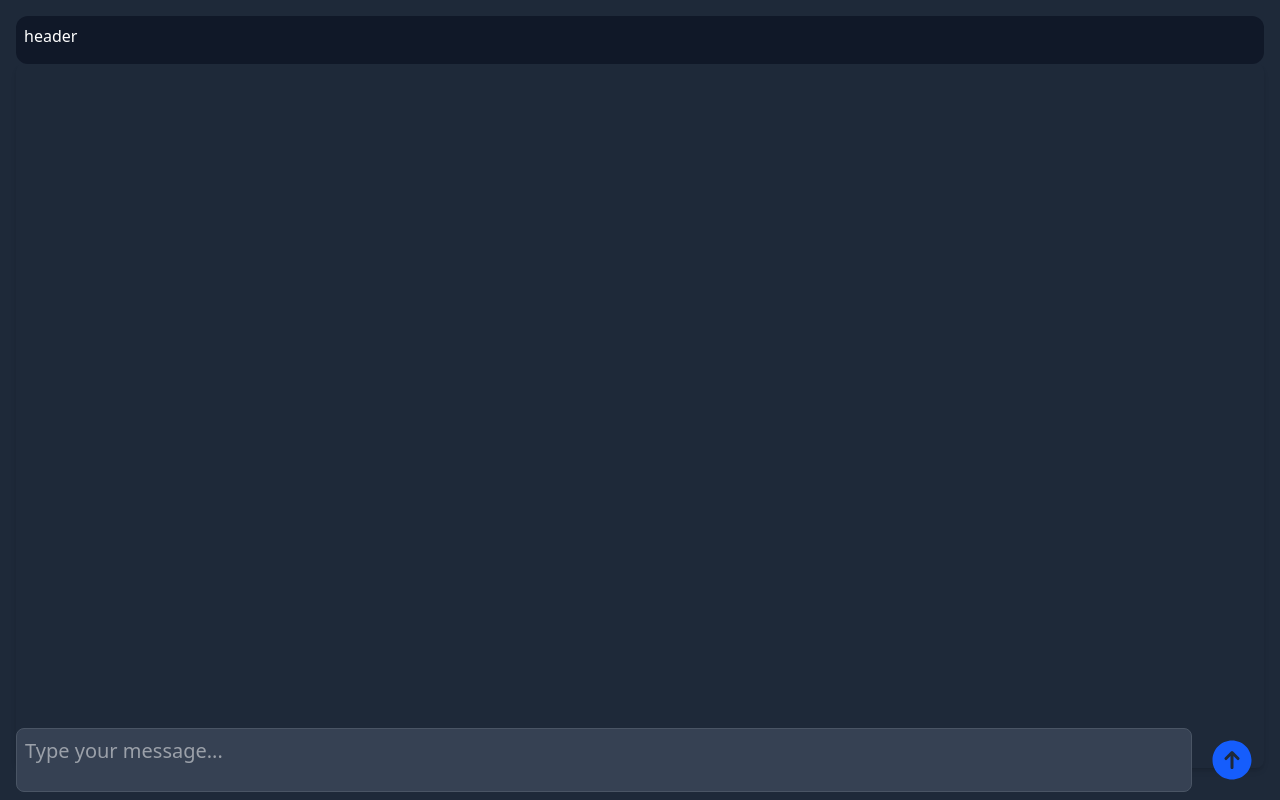
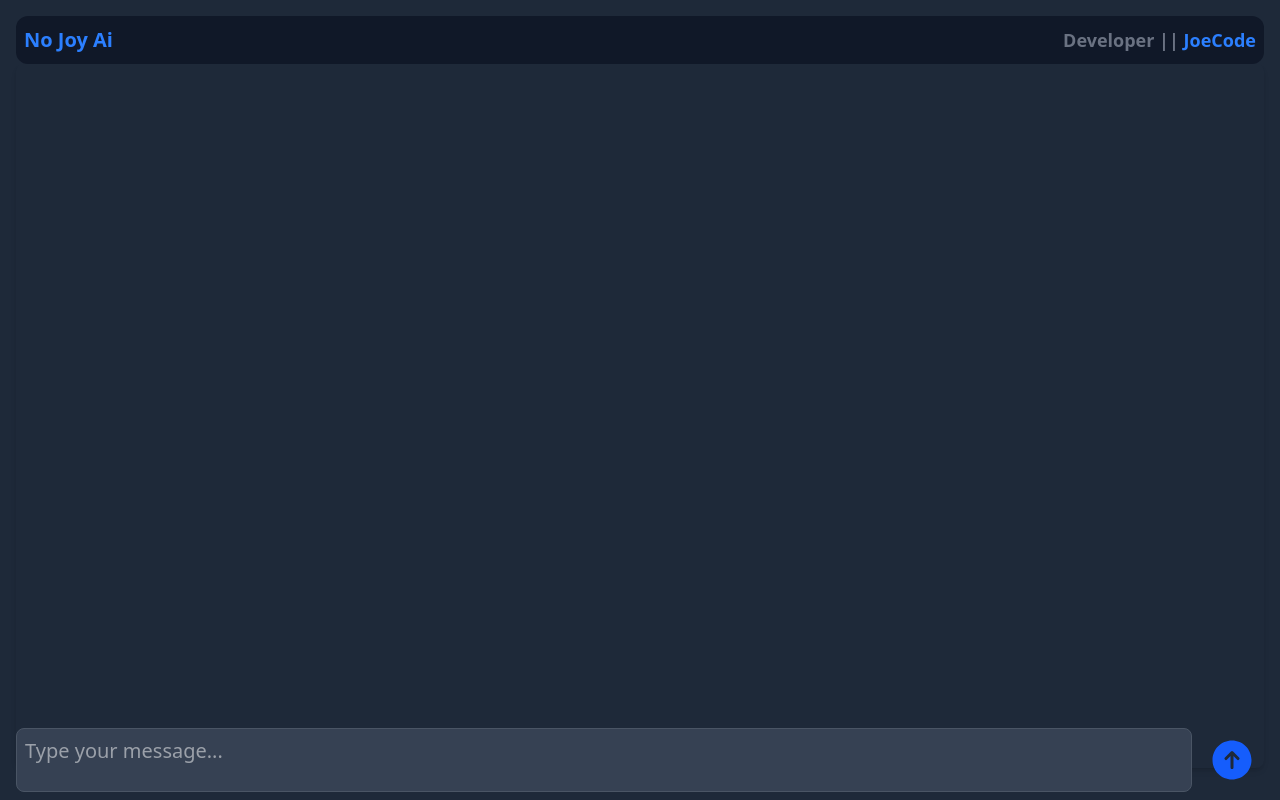
Before and after one commit to JCTECH111/No-Joy-Ai, a React (Vite) app: page / in a window 1280 px wide. Built offline with nearby package versions, Linux system fonts and the light colour scheme.

Commit message:
first commit

```diff
--- a/src/Pages/ChatBot.jsx
+++ b/src/Pages/ChatBot.jsx
@@ -55,8 +55,14 @@ const Chatbot = () => {
 
   return (
     <div className="flex flex-col h-screen bg-gray-800 text-white p-4">
-    <div className="h-[3rem] sticky top-2 w-full p-2 bg-gray-900 rounded-xl">
-      header
+    <div className="h-[3rem] sticky flex items-center justify-between top-2 w-full p-2 bg-gray-900 rounded-xl">
+      <h1 className="font-bold text-xl text-blue-500">
+      No Joy Ai
+      </h1>
+      <div className="font-bold text-lg text-gray-500">
+        <span>Developer ||</span>
+        <span className="text-blue-500"> JoeCode</span>
+      </div>
     </div>
       {/* Chat Window */}
       <div
```
Also changed, not shown: 1 other file (tests, documents, lock files or other folders).
